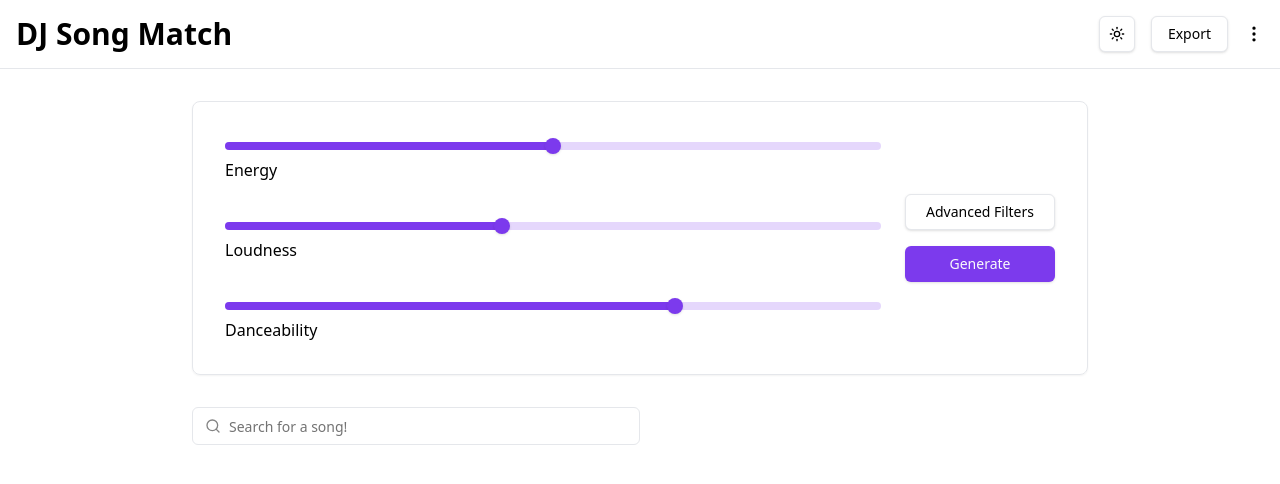
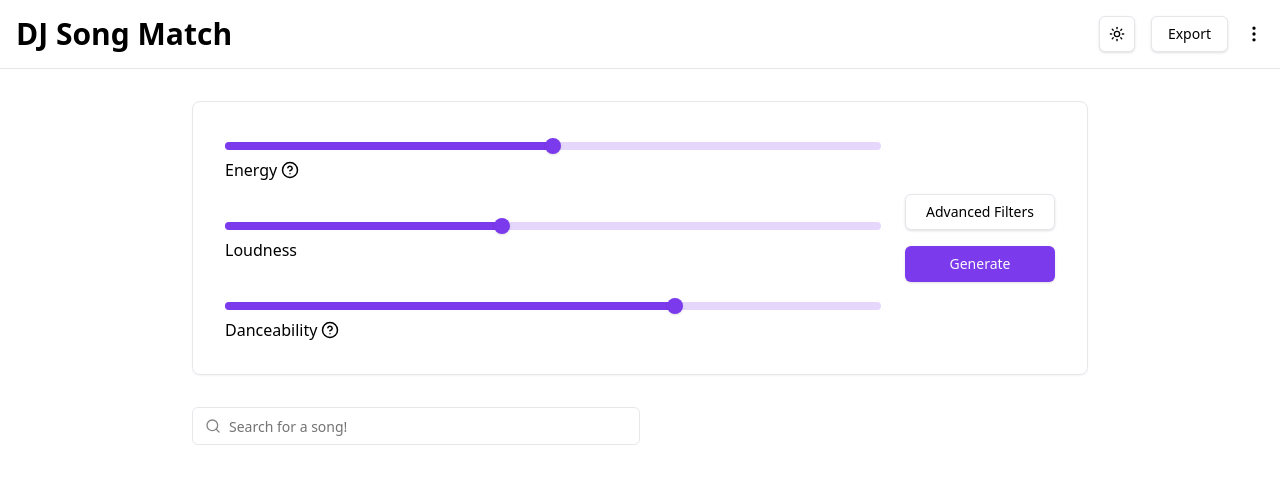
Before and after one commit to ChicoState/djsongmatch, a Next.js app: page / in a window 1280 px wide. Shown: the top 484 px of the page. Built offline with nearby package versions, Linux system fonts and the light colour scheme.

Commit message:
Adds mock tooltip data, renders tooltip icon and info

```diff
--- a/src/app/_components/ButtonSliderSection.tsx
+++ b/src/app/_components/ButtonSliderSection.tsx
@@ -3,7 +3,14 @@
 import "@/app/globals.css";
 import { Button } from "@/components/ui/button";
 import { Slider } from "@/components/ui/slider";
+import {
+  Tooltip,
+  TooltipContent,
+  TooltipProvider,
+  TooltipTrigger,
+} from "@/components/ui/tooltip";
 import { Song } from "@/db/schema";
+import { CircleHelpIcon } from "lucide-react";
 import { useState } from "react";
 
 interface SliderMarkerProps {
@@ -71,7 +78,23 @@ function SongSlider({
         max={1}
         step={0.01}
       />
-      {label}
+      <div className="flex gap-1 items-center">
+        {label}
+
+        {/* Only show icon when tooltip !== null*/}
+        {tooltip !== null && (
+          <TooltipProvider>
+            <Tooltip>
+              <TooltipTrigger>
+                <CircleHelpIcon size={18} />
+              </TooltipTrigger>
+              <TooltipContent>
+                <p className="w-max max-w-3xs">{tooltip}</p>
+              </TooltipContent>
+            </Tooltip>
+          </TooltipProvider>
+        )}
+      </div>
     </div>
   );
 }
@@ -83,11 +106,13 @@ function SliderArea({ inputSong }: { inputSong: Song | null }) {
         label="Energy"
         defaultValue={[0.5]}
         markValue={inputSong && inputSong.energy ? inputSong.energy : null}
+        tooltip="This is a really long tooltip. Basically, we got this data from spotify, so we didn't generate the metrics ourselves. We could reference the Spotify API to understand it, tho"
       />
       <SongSlider
         label="Loudness"
         defaultValue={[0.42]}
         markValue={inputSong && inputSong.loudness ? inputSong.loudness : null}
+        tooltip={null}
       />
       <SongSlider
         label="Danceability"
@@ -95,6 +120,7 @@ function SliderArea({ inputSong }: { inputSong: Song | null }) {
         markValue={
           inputSong && inputSong.danceability ? inputSong.danceability : null
         }
+        tooltip="short"
       />
     </section>
   );
```
